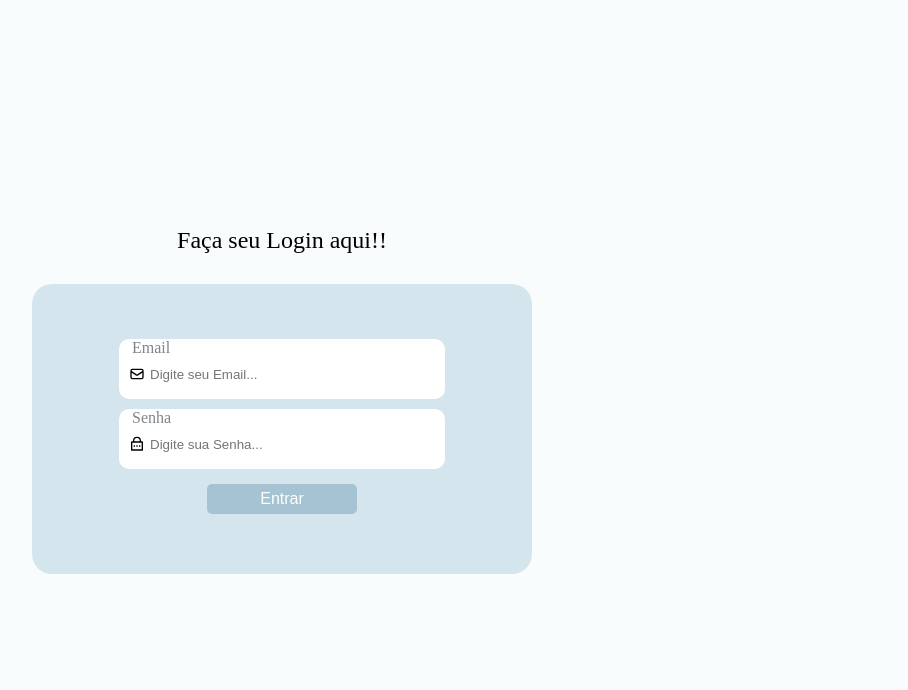
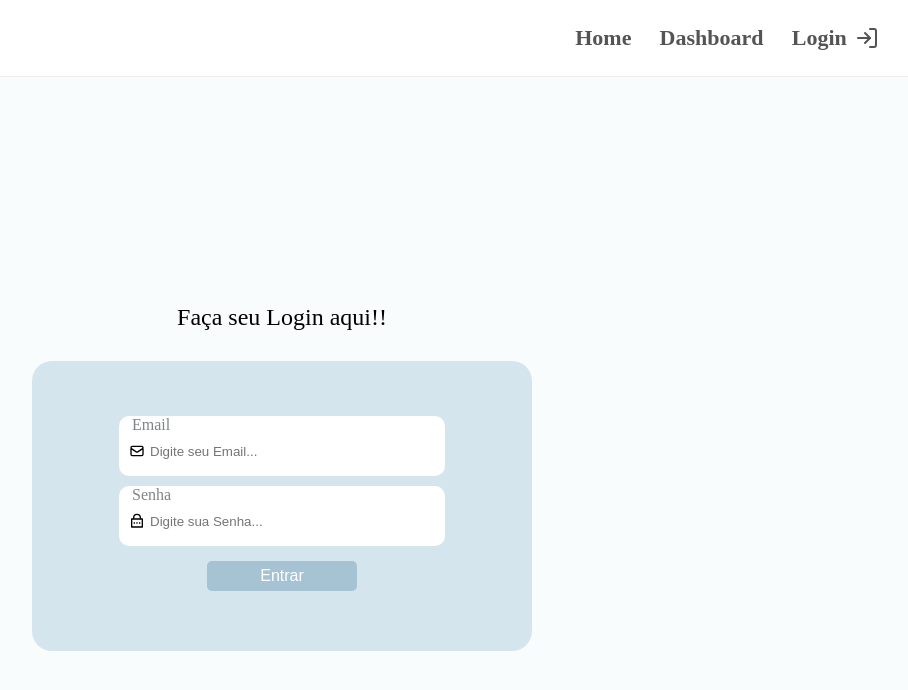
Before and after one commit to MiqueiasCS/front-conecta-teste, a React (Create React App) app: page /login in a window 1280 px wide. Shown: the top 690 px of the page, without its empty margins (358-1266 px from the left). Built offline with nearby package versions, Linux system fonts and the light colour scheme.

Commit message:
feat: header component

```diff
--- a/src/App.js
+++ b/src/App.js
@@ -1,3 +1,4 @@
+import { Navheader } from "./components";
 import { Pages } from "./routes";
 import GlobalStyle from "./styles/global";
 
@@ -5,6 +6,7 @@ function App() {
   return (
     <div className="App">
       <GlobalStyle />
+      <Navheader />
       <Pages />
     </div>
   );
--- /dev/null
+++ b/src/components/index.jsx
@@ -0,0 +1,44 @@
+import { Container } from "./styles";
+import { Link, useNavigate } from "react-router-dom";
+import { FiLogIn, FiLogOut } from "react-icons/fi";
+import { useContext } from "react";
+import { AuthContext } from "../providers";
+
+export const Navheader = () => {
+  const { auth, setAuth } = useContext(AuthContext);
+  const navigate = useNavigate();
+
+  const handleClick = () => {
+    if (auth) {
+      localStorage.removeItem("@user");
+      setAuth(false);
+      navigate("/");
+    } else {
+      navigate("/login");
+    }
+  };
+
+  return (
+    <Container>
+      <ul>
+        <Link to="/">
+          <li>Home</li>
+        </Link>
+        <Link to="/dashboard">
+          <li>Dashboard</li>
+        </Link>
+        {auth ? (
+          <li className="login-out" onClick={handleClick}>
+            Logout
+            <FiLogOut />
+          </li>
+        ) : (
+          <li className="login-out" onClick={handleClick}>
+            Login
+            <FiLogIn />
+          </li>
+        )}
+      </ul>
+    </Container>
+  );
+};
--- /dev/null
+++ b/src/components/styles.js
@@ -0,0 +1,43 @@
+import styled from "styled-components";
+
+export const Container = styled.header`
+  padding: 20px;
+  display: flex;
+  flex-direction: column;
+  align-items: flex-end;
+  border-bottom: solid 1px #f1e8e8eb;
+
+  > ul {
+    display: flex;
+    width: 350px;
+    justify-content: space-evenly;
+    align-items: center;
+    font-size: 22px;
+    font-weight: bolder;
+
+    li {
+      cursor: pointer;
+      padding: 5px;
+      color: #545454;
+
+      :hover {
+        color: black;
+        background-color: #ffe5c66b;
+        transition: 0.5s;
+        border-radius: 5px;
+      }
+    }
+
+    .login-out {
+      display: flex;
+      justify-content: space-between;
+      align-items: center;
+      /* width: 100px; */
+
+      > svg {
+        font-size: 24px;
+        margin-left: 8px;
+      }
+    }
+  }
+`;
--- a/src/index.js
+++ b/src/index.js
@@ -1,17 +1,20 @@
 import React, { StrictMode } from "react";
-import ReactDOM from "react-dom";
+// import ReactDOM from "react-dom";
 import App from "./App";
 import { BrowserRouter } from "react-router-dom";
 import { createRoot } from "react-dom/client";
+import { AuthProvider } from "./providers";
 
 const rootElement = document.getElementById("root");
 const root = createRoot(rootElement);
 
 root.render(
   <StrictMode>
-    <BrowserRouter>
-      <App />
-    </BrowserRouter>
+    <AuthProvider>
+      <BrowserRouter>
+        <App />
+      </BrowserRouter>
+    </AuthProvider>
   </StrictMode>
 );
 
--- a/src/pages/login/index.jsx
+++ b/src/pages/login/index.jsx
@@ -5,8 +5,11 @@ import { useForm } from "react-hook-form";
 import { useNavigate } from "react-router-dom";
 import { HiOutlineMail } from "react-icons/hi";
 import { RiLockPasswordLine } from "react-icons/ri";
+import { useContext } from "react";
+import { AuthContext } from "../../providers";
 
 export const Login = () => {
+  const { setAuth } = useContext(AuthContext);
   const navigate = useNavigate();
 
   const schema = yup.object().shape({
@@ -22,10 +25,14 @@ export const Login = () => {
 
   const handleLogin = (data) => {
     console.log(data);
+    localStorage.setItem("@user", JSON.stringify(data));
+    setAuth(true);
+    navigate("/dashboard");
   };
 
   return (
     <Container>
+      {/* <Navheader /> */}
       <div className="header">
         {/* <img src={logo} alt="logo" className="logo" /> */}
         <p>Faça seu Login aqui!!</p>
--- /dev/null
+++ b/src/providers/index.jsx
@@ -0,0 +1,13 @@
+import { createContext, useState } from "react";
+
+export const AuthContext = createContext();
+
+export const AuthProvider = ({ children }) => {
+  const [auth, setAuth] = useState(false);
+
+  return (
+    <AuthContext.Provider value={{ auth, setAuth }}>
+      {children}
+    </AuthContext.Provider>
+  );
+};
```
Also changed, not shown: src/providers/auth/index.jsx (added).
